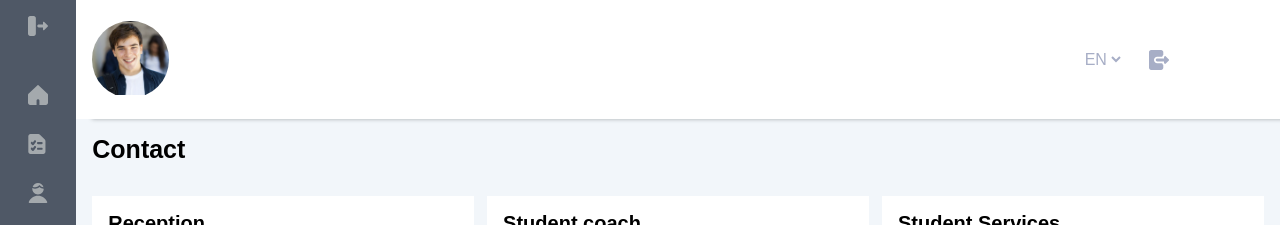
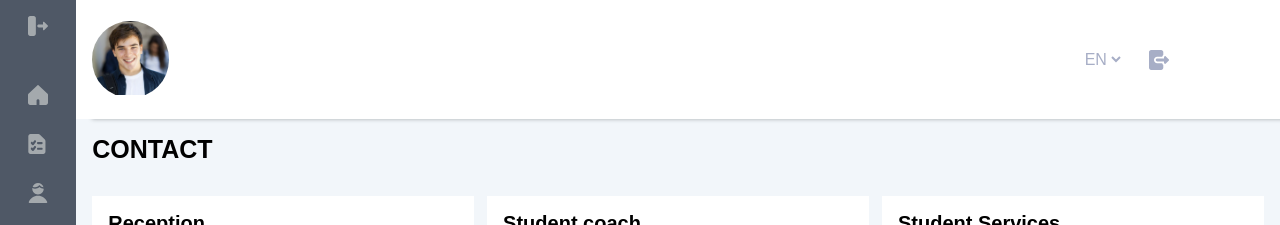
Before and after one commit to viktor-sabat/grade-center, an Angular app in the folder Client/: page /Contact in a window 1280 px wide. Both pictures are taken after typing "Sample", "Sample" into the empty fields and a click on the button "Log in". Shown: the top 225 px of the page. Built offline with nearby package versions, Linux system fonts and the light colour scheme; no server answers.

Commit message:
Now with capitalized titles

```diff
--- a/Client/src/app/contact-page/contact-page.component.html
+++ b/Client/src/app/contact-page/contact-page.component.html
@@ -1,4 +1,4 @@
-<h1 class="contact__title">Contact</h1>
+<h1 class="contact__title">CONTACT</h1>
 <main class="contact">
     <section class="contact__section">
         <h2 class="contact__section-title">Reception</h2>
--- a/Client/src/app/profile-page/profile-page.component.html
+++ b/Client/src/app/profile-page/profile-page.component.html
@@ -1,4 +1,4 @@
-<h1 class="profile__title">Profile</h1>
+<h1 class="profile__title">PROFILE</h1>
 <main class="profile">
     <section class="profile__section profile__section--content-centered">
         <img class="profile__image" src="../../assets/Images/profile-photo-2.png" alt="">
```
